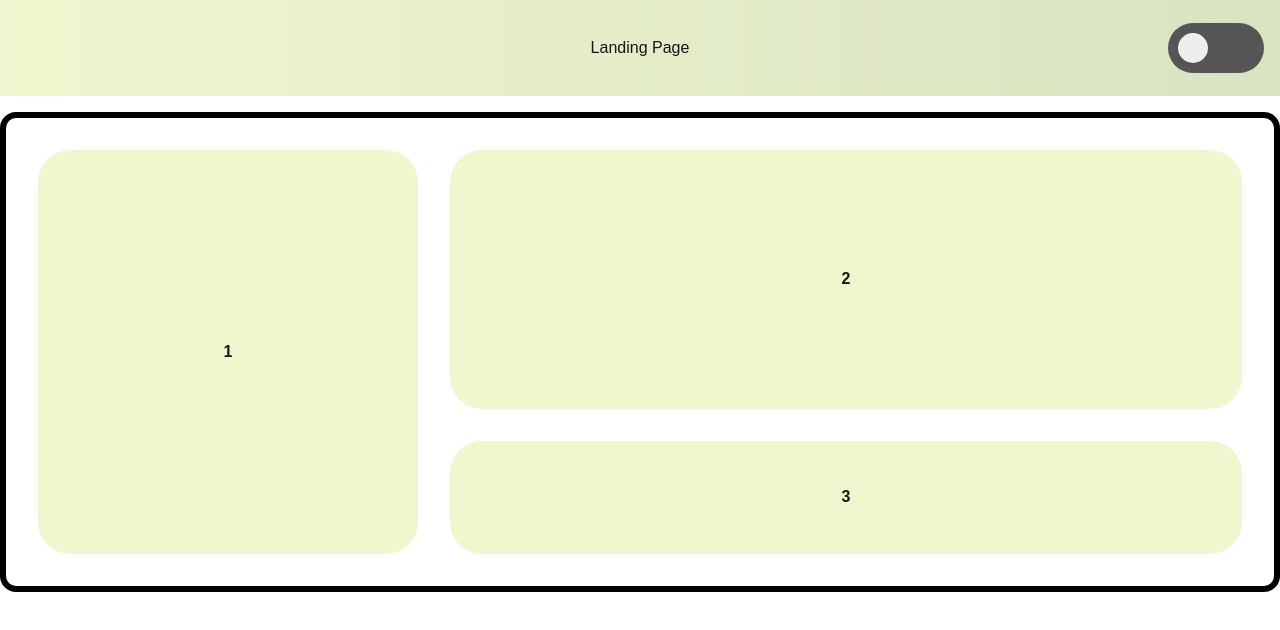
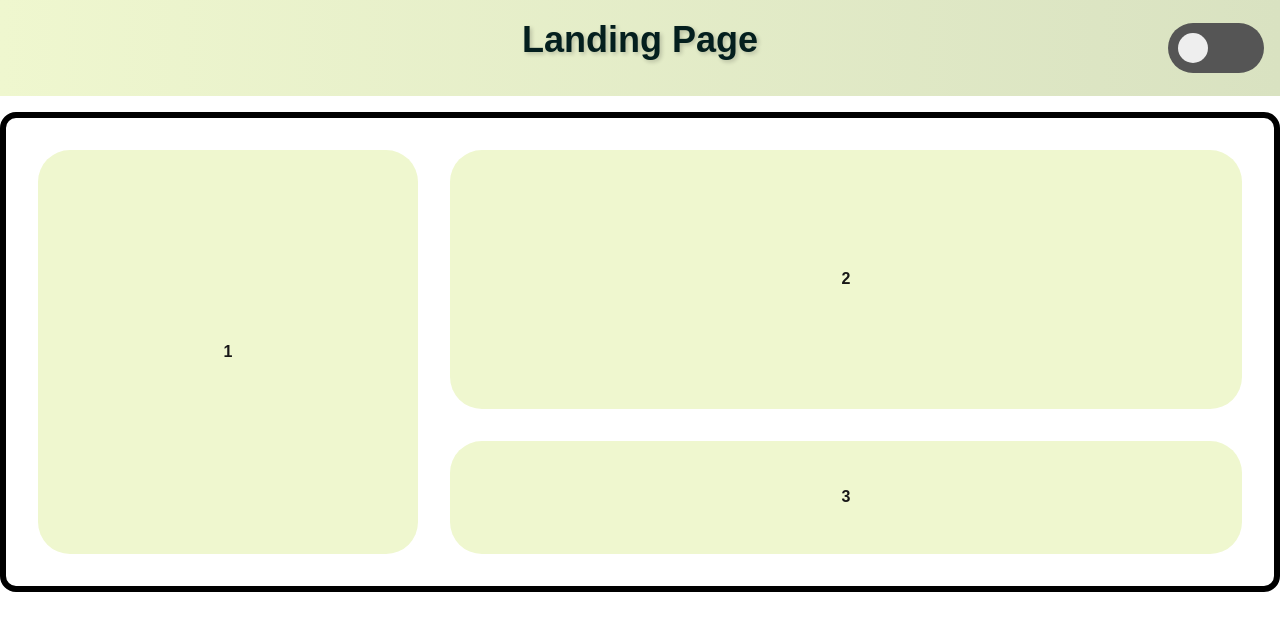
Before and after one commit to marcoD9/courses-landing-page, a Next.js app: page / in a window 1280 px wide. Shown: the top 630 px of the page. Built offline with nearby package versions, Linux system fonts and the light colour scheme.

Commit message:
Add text color var

```diff
--- a/src/app/components/TitleBar.tsx
+++ b/src/app/components/TitleBar.tsx
@@ -7,7 +7,7 @@ export default function TitleBar() {
       <div className="flex-none w-24"></div>
 
       {/* Center Container */}
-      <div className="flex-grow flex justify-center">
+      <div className="title-primary flex-grow flex justify-center">
         <h1>Landing Page</h1>
       </div>
 
--- a/src/app/components/ui/Card.tsx
+++ b/src/app/components/ui/Card.tsx
@@ -16,7 +16,7 @@ export default function Card({ content }: CardProps) {
         },
       }}
       whileTap={{ scale: 0.8 }}
-      className=" bg-[var(--card)] text-[var(--foreground)] h-full rounded-4xl content-center justify-items-center font-bold hover:bg-[var(--card-hover-color)]"
+      className=" bg-[var(--card)] text-[var(--text-secondary] h-full rounded-4xl content-center justify-items-center font-bold hover:bg-[var(--card-hover-color)]"
       key={content}
     >
       <p>{content}</p>
--- a/src/app/globals.css
+++ b/src/app/globals.css
@@ -20,6 +20,9 @@ html.light {
   /*TitleBar*/
   --gradient-color1: rgba(239, 247, 207);
   --gradient-color2: rgba(217, 226, 193);
+  /*Text*/
+  --text-primary: rgba(4, 31, 30);
+  --text-secondary: rgba(21, 53, 46);
 }
 
 @media (prefers-color-scheme: light) {
@@ -29,11 +32,16 @@ html.light {
     --switch-bg-on: #2196f3;
     --switch-bg-off: #555555;
     --switch-handle-color: #eeeeee;
+    /* Card */
     --card: rgba(239, 247, 207);
     --card-hover-color: rgba(217, 226, 193);
     --border: rgba(0, 0, 0);
+    /*TitleBar*/
     --gradient-color1: rgba(239, 247, 207);
     --gradient-color2: rgba(217, 226, 193);
+    /*Text*/
+    --text-primary: rgba(4, 31, 30);
+    --text-secondary: rgba(21, 53, 46);
   }
 }
 
@@ -45,11 +53,16 @@ html.light {
     --switch-bg-on: #2196f3;
     --switch-bg-off: #555555;
     --switch-handle-color: #eeeeee;
+    /* Card */
     --card: rgba(44, 34, 96);
     --card-hover-color: rgba(18, 30, 205);
     --border: rgba(255, 255, 255);
+    /*TitleBar*/
     --gradient-color1: rgba(44, 34, 96);
     --gradient-color2: rgba(18, 30, 205);
+    /*Text*/
+    --text-primary: rgba(241, 233, 218);
+    --text-secondary: rgba(241, 245, 218);
   }
 }
 
@@ -59,9 +72,26 @@ html.dark {
   --switch-bg-on: #2196f3;
   --switch-bg-off: #555555;
   --switch-handle-color: #eeeeee;
+  /* Card */
   --card: rgba(44, 34, 96);
   --card-hover-color: rgba(18, 30, 205);
   --border: rgba(255, 255, 255);
+  /*TitleBar*/
   --gradient-color1: rgba(44, 34, 96);
   --gradient-color2: rgba(18, 30, 205);
+  /*Text*/
+  --text-primary: rgba(241, 233, 218);
+  --text-secondary: rgba(241, 245, 218);
 }
+
+/* Custom Classes*/
+@layer components {
+  .title-primary {
+    @apply text-4xl font-extrabold text-[var(--text-primary)] mb-4;
+    text-shadow: 2px 2px 4px rgba(0, 0, 0, 0.2);
+  }
+
+  .title-secondary {
+    @apply text-3xl font-bold text-[var(--text-primary)] mb-3;
+  }
+}
```
